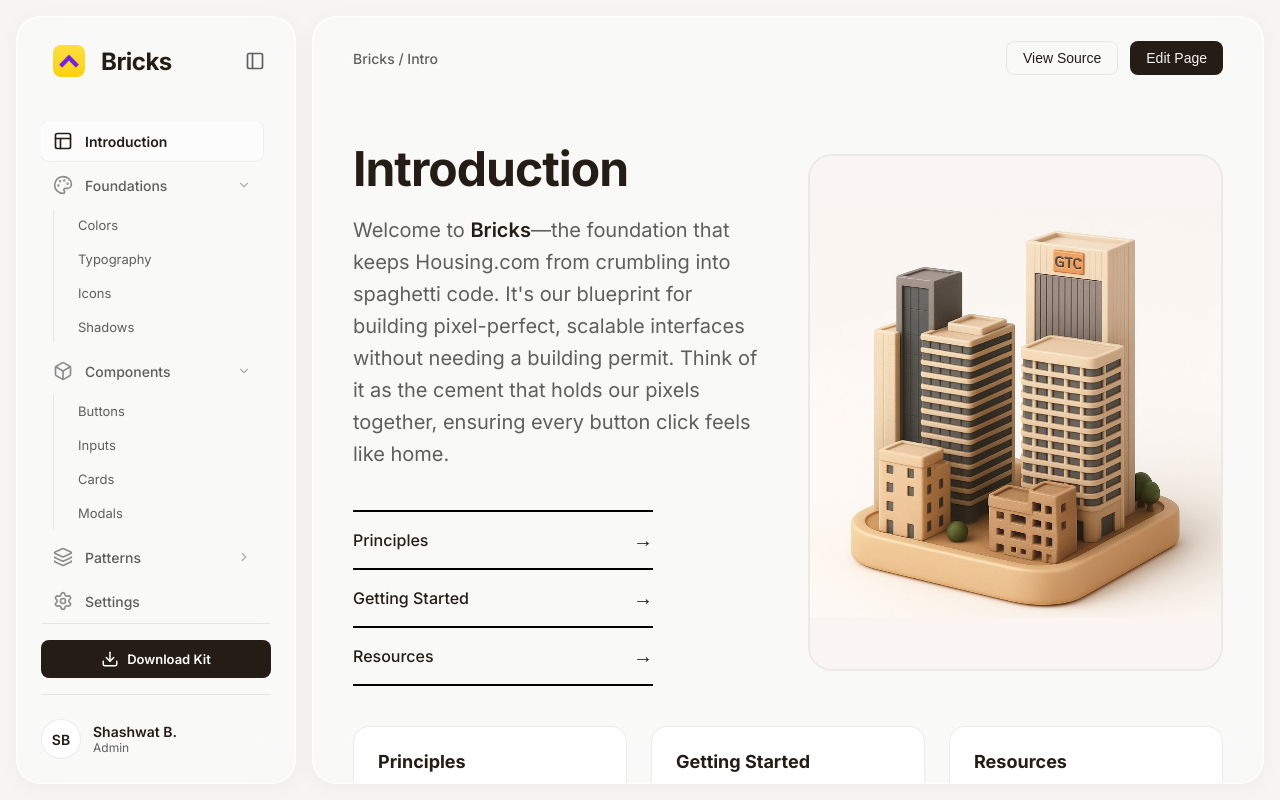
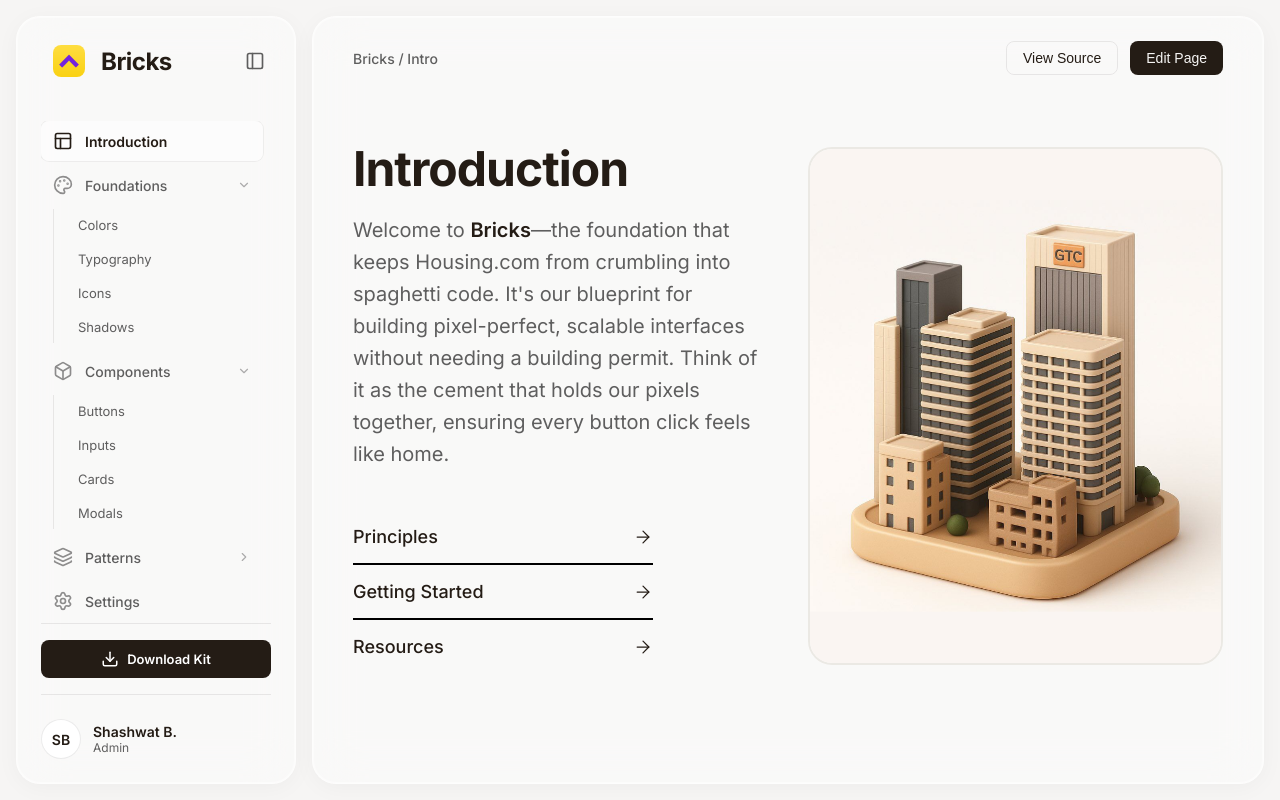
Before and after one commit to shashwatbb/bricks-design-system, a React (Vite) app: page / in a window 1280 px wide. Built offline with nearby package versions, Linux system fonts and the light colour scheme.

Commit message:
Refine intro links: larger text, Lucide icons, no extra separators

```diff
--- a/src/components/Documentation.css
+++ b/src/components/Documentation.css
@@ -104,7 +104,8 @@
      display: flex;
      flex-direction: column;
      font-family: var(--font-sans);
-     font-size: 16px;
+     font-size: 18px;
+     /* Slightly bigger text */
      font-weight: 500;
      max-width: 300px;
  }
@@ -121,8 +122,9 @@
      transition: font-weight 0.2s ease;
  }
 
- .intro-link-item:first-child {
-     border-top: 2px solid #000000;
+ /* Remove separator from the last item */
+ .intro-link-item:last-child {
+     border-bottom: none;
  }
 
  .intro-link-item:hover {
@@ -130,12 +132,13 @@
      /* Turn bolder on hover */
  }
 
- .arrow {
+ .arrow-icon {
      font-size: 20px;
      transition: transform 0.2s ease;
+     color: var(--text-primary);
  }
 
- .intro-link-item:hover .arrow {
+ .intro-link-item:hover .arrow-icon {
      transform: translateX(4px);
  }
 
--- a/src/components/Documentation.jsx
+++ b/src/components/Documentation.jsx
@@ -1,5 +1,6 @@
 import React from 'react';
 import { motion } from 'framer-motion';
+import { ArrowRight } from 'lucide-react';
 import './Documentation.css';
 import introIllustration from '../assets/intro-illustration.png';
 
@@ -37,15 +38,15 @@
                                 >
                                     <a href="#principles" className="intro-link-item">
                                         <span>Principles</span>
-                                        <span className="arrow">→</span>
+                                        <ArrowRight className="arrow-icon" size={20} strokeWidth={1.5} />
                                     </a>
                                     <a href="#getting-started" className="intro-link-item">
                                         <span>Getting Started</span>
-                                        <span className="arrow">→</span>
+                                        <ArrowRight className="arrow-icon" size={20} strokeWidth={1.5} />
                                     </a>
                                     <a href="#resources" className="intro-link-item">
                                         <span>Resources</span>
-                                        <span className="arrow">→</span>
+                                        <ArrowRight className="arrow-icon" size={20} strokeWidth={1.5} />
                                     </a>
                                 </motion.div>
                             </div>
@@ -58,26 +59,6 @@
                                 <img src={introIllustration} alt="Bricks Design Illustration" className="intro-image" />
                             </motion.div>
                         </div>
-
-                        <motion.div
-                            className="card-grid"
-                            initial={{ opacity: 0, y: 20 }}
-                            animate={{ opacity: 1, y: 0 }}
-                            transition={{ duration: 0.5, delay: 0.2 }}
-                        >
-                            <div className="feature-card">
-                                <h3>Principles</h3>
-                                <p>Core values guiding our design decisions.</p>
-                            </div>
-                            <div className="feature-card">
-                                <h3>Getting Started</h3>
-                                <p>How to use Bricks in your projects.</p>
-                            </div>
-                            <div className="feature-card">
-                                <h3>Resources</h3>
-                                <p>Downloads, kits, and tools.</p>
-                            </div>
-                        </motion.div>
                     </div>
                 );
             case 'colors':
```
